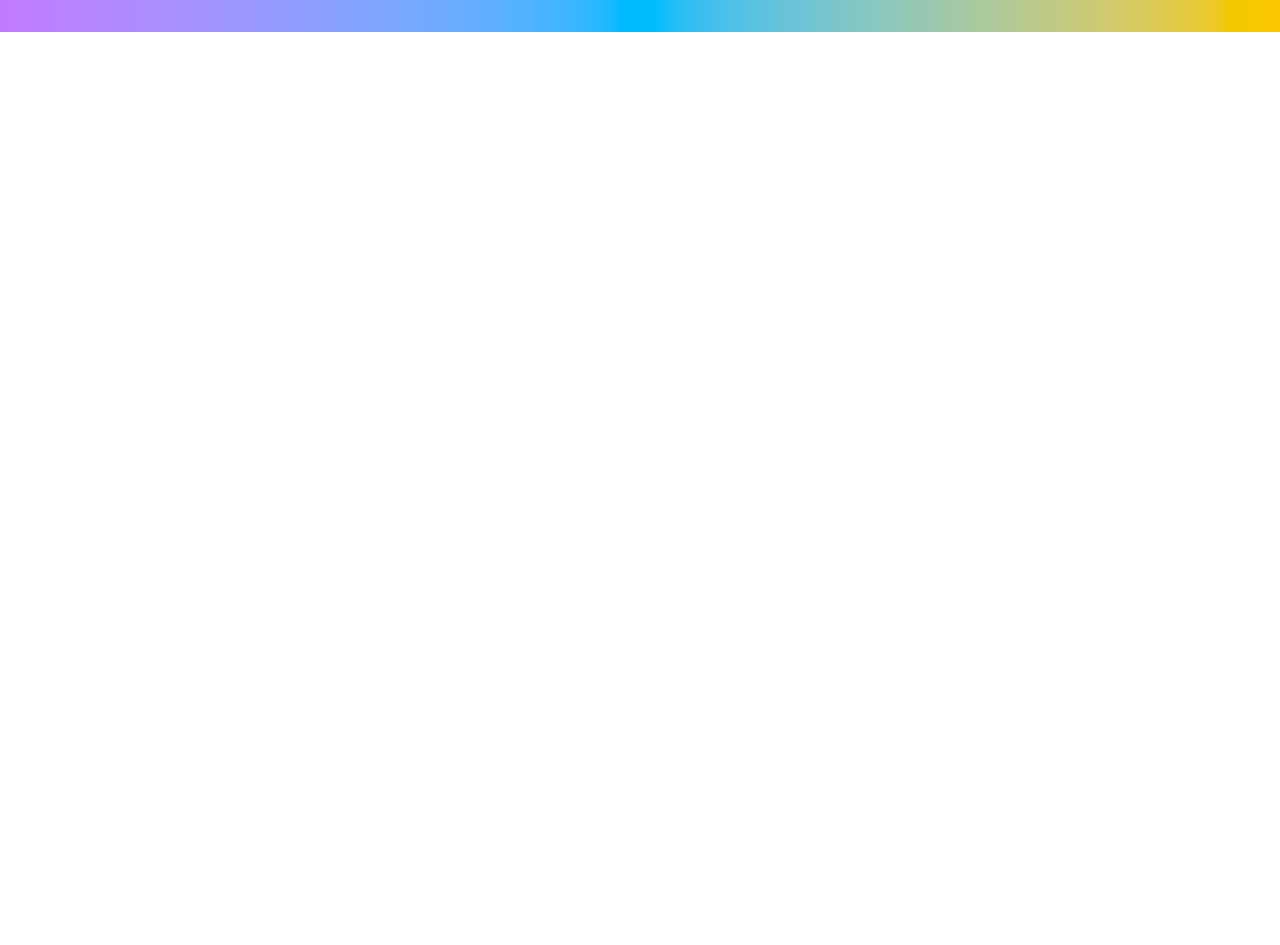
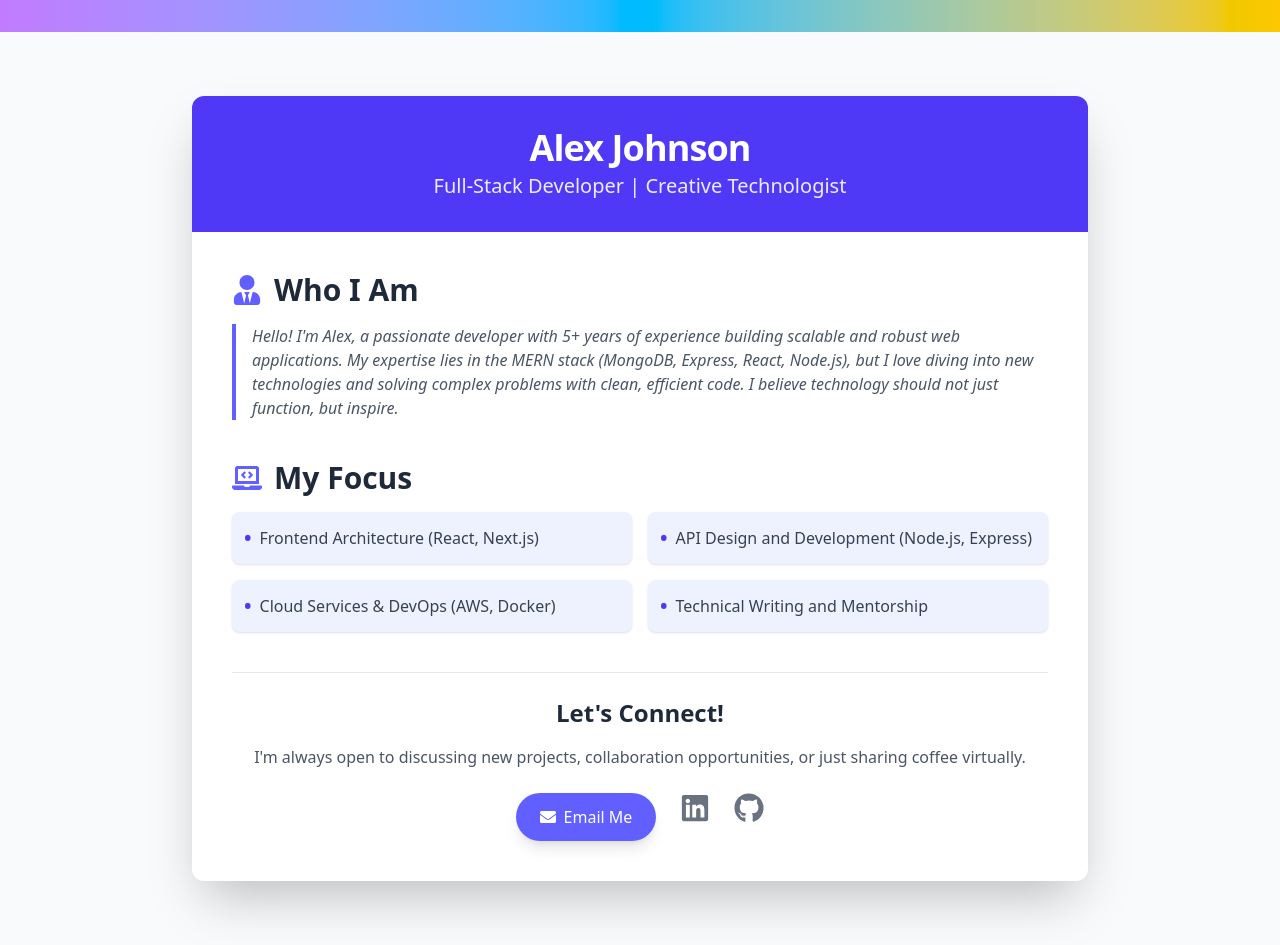
Before and after one commit to kousar-21/chorcha, a React (Vite) app: page / in a window 1280 px wide. Shown: the part 840-1785 px from the top of the page. Before the commit the page ends 872 px from the top, so only its background shows below. Built offline with nearby package versions, Linux system fonts and the light colour scheme.

Commit message:
added about page

```diff
--- a/package.json
+++ b/package.json
@@ -11,6 +11,7 @@
   },
   "dependencies": {
     "@tailwindcss/vite": "^4.1.17",
+    "lucide-react": "^0.556.0",
     "motion": "^12.23.25",
     "react": "^19.2.0",
     "react-dom": "^19.2.0",
--- a/src/Component/About.jsx
+++ b/src/Component/About.jsx
@@ -1,11 +1,111 @@
 import React from 'react';
+import { FaLaptopCode, FaUserTie, FaEnvelope, FaGithub, FaLinkedin } from 'react-icons/fa';
 
-const About = () => {
-    return (
-        <div>
-            About section will be here
-        </div>
-    );
+const AboutPage = () => {
+  // Replace these placeholder values with your actual information!
+  const personalData = {
+    name: "Alex Johnson",
+    title: "Full-Stack Developer | Creative Technologist",
+    bio: "Hello! I'm Alex, a passionate developer with 5+ years of experience building scalable and robust web applications. My expertise lies in the MERN stack (MongoDB, Express, React, Node.js), but I love diving into new technologies and solving complex problems with clean, efficient code. I believe technology should not just function, but inspire.",
+    focusAreas: [
+      "Frontend Architecture (React, Next.js)",
+      "API Design and Development (Node.js, Express)",
+      "Cloud Services & DevOps (AWS, Docker)",
+      "Technical Writing and Mentorship",
+    ],
+    contact: {
+      email: "alex.johnson@example.com",
+      github: "https://github.com/your-github-profile",
+      linkedin: "https://linkedin.com/in/your-linkedin-profile",
+    }
+  };
+
+  return (
+    <div className="min-h-screen bg-gray-50 p-8 sm:p-12 lg:p-16">
+      <div className="max-w-4xl mx-auto bg-white shadow-2xl rounded-xl overflow-hidden">
+
+        {/* Header Section */}
+        <header className="text-center p-8 bg-indigo-600 text-white">
+          {/* You might place a profile image here */}
+          {/* <img src="/path-to-your-image.jpg" alt="Profile" className="w-32 h-32 rounded-full mx-auto mb-4 border-4 border-white object-cover" /> */}
+          <h1 className="text-4xl font-extrabold tracking-tight mb-1">
+            {personalData.name}
+          </h1>
+          <p className="text-xl font-light opacity-90">
+            {personalData.title}
+          </p>
+        </header>
+
+        {/* Content Section */}
+        <section className="p-8 lg:p-10">
+
+          {/* 1. Bio/Introduction */}
+          <div className="mb-10">
+            <h2 className="text-3xl font-semibold text-gray-800 flex items-center mb-4">
+              <FaUserTie className="mr-3 text-indigo-500" />
+              Who I Am
+            </h2>
+            <blockquote className="border-l-4 border-indigo-500 pl-4 italic text-gray-600">
+              {personalData.bio}
+            </blockquote>
+          </div>
+
+          {/* 2. Expertise/Focus Areas */}
+          <div className="mb-10">
+            <h2 className="text-3xl font-semibold text-gray-800 flex items-center mb-4">
+              <FaLaptopCode className="mr-3 text-indigo-500" />
+              My Focus
+            </h2>
+            <ul className="grid grid-cols-1 md:grid-cols-2 gap-4 list-none p-0">
+              {personalData.focusAreas.map((area, index) => (
+                <li key={index} className="flex items-center bg-indigo-50 p-3 rounded-lg shadow-sm">
+                  <span className="text-indigo-600 mr-2 font-bold text-xl">•</span>
+                  <span className="text-gray-700">{area}</span>
+                </li>
+              ))}
+            </ul>
+          </div>
+
+          {/* 3. Call to Action/Contact */}
+          <div className="text-center pt-6 border-t border-gray-200">
+            <h3 className="text-2xl font-semibold text-gray-800 mb-4">
+              Let's Connect!
+            </h3>
+            <p className="text-gray-600 mb-6">
+              I'm always open to discussing new projects, collaboration opportunities, or just sharing coffee virtually.
+            </p>
+
+            {/* Social Links */}
+            <div className="flex justify-center gap-6">
+              <a
+                href={`mailto:${personalData.contact.email}`}
+                className="flex items-center text-white bg-indigo-500 hover:bg-indigo-600 px-6 py-3 rounded-full shadow-lg transition duration-300"
+              >
+                <FaEnvelope className="mr-2" /> Email Me
+              </a>
+              <a
+                href={personalData.contact.linkedin}
+                target="_blank"
+                rel="noopener noreferrer"
+                className="text-gray-500 hover:text-indigo-600 transition duration-300 text-3xl"
+              >
+                <FaLinkedin />
+              </a>
+              <a
+                href={personalData.contact.github}
+                target="_blank"
+                rel="noopener noreferrer"
+                className="text-gray-500 hover:text-indigo-600 transition duration-300 text-3xl"
+              >
+                <FaGithub />
+              </a>
+            </div>
+          </div>
+        </section>
+
+      </div>
+    </div>
+  );
 };
 
-export default About;
+export default AboutPage;
--- a/src/Home/Home.jsx
+++ b/src/Home/Home.jsx
@@ -1,12 +1,14 @@
 import React from 'react';
 import Navbar from '../Component/Navbar';
 import Hero from '../Component/Hero';
+import AboutPage from '../Component/About';
 
 const Home = () => {
     return (
         <div>
             <Navbar></Navbar>
             <Hero></Hero>
+            <AboutPage></AboutPage>
         </div>
     );
 };
```
Also changed, not shown: 1 other file (tests, documents, lock files or other folders).
